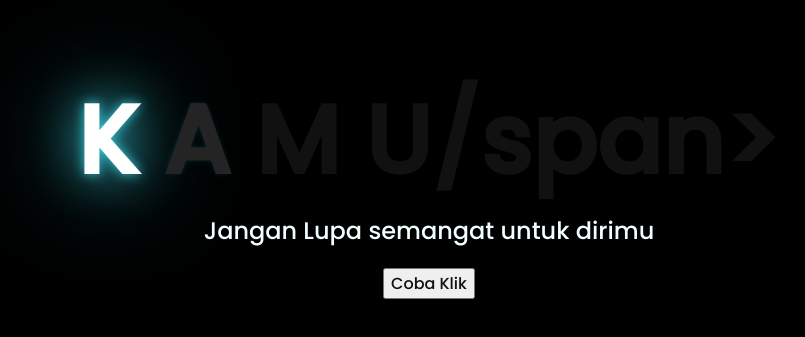
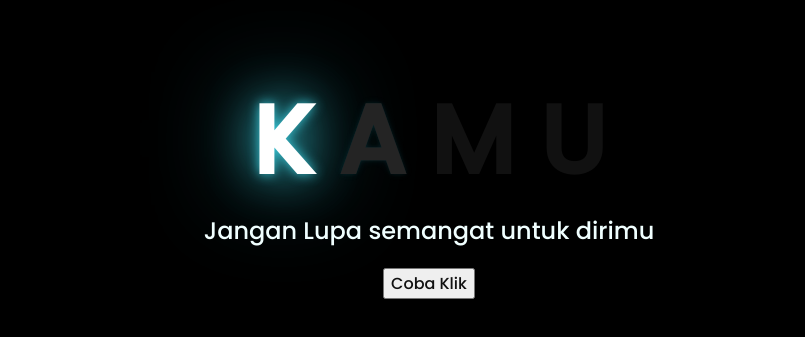
Before and after one commit to AKu474/may, a plain HTML site: page index.html in a window 1280 px wide. Shown: the part 225-562 px from the top of the page, without its empty margins (219-1024 px from the left). Drawn offline with Linux system fonts and the light colour scheme.

Commit message:
Update index.html

```diff
--- a/index.html
+++ b/index.html
@@ -14,7 +14,7 @@
         <span>K</span>
         <span>A</span>
         <span>M</span>
-        <span>U/span>
+        <span>U</span>
     </div>
     <div class="description">
         <span>Jangan Lupa semangat untuk dirimu</span>
```
